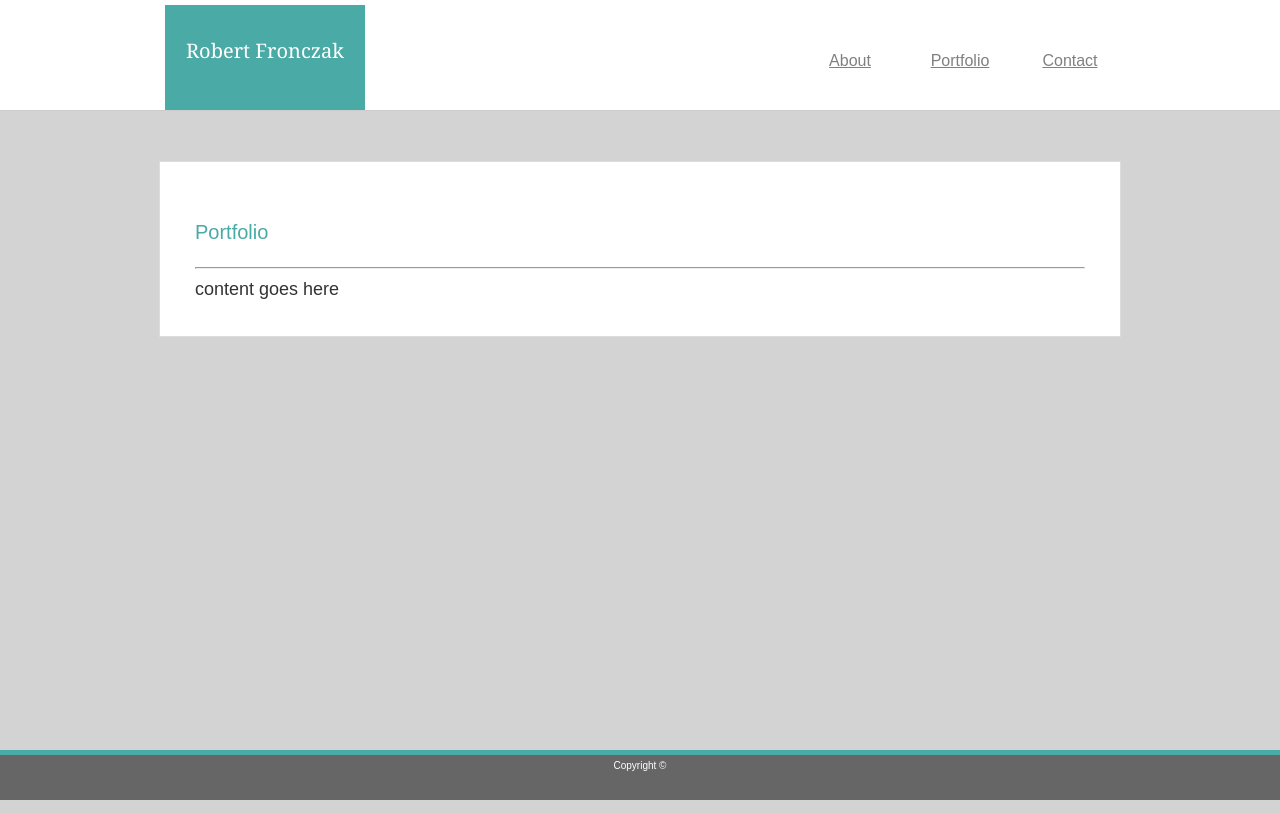
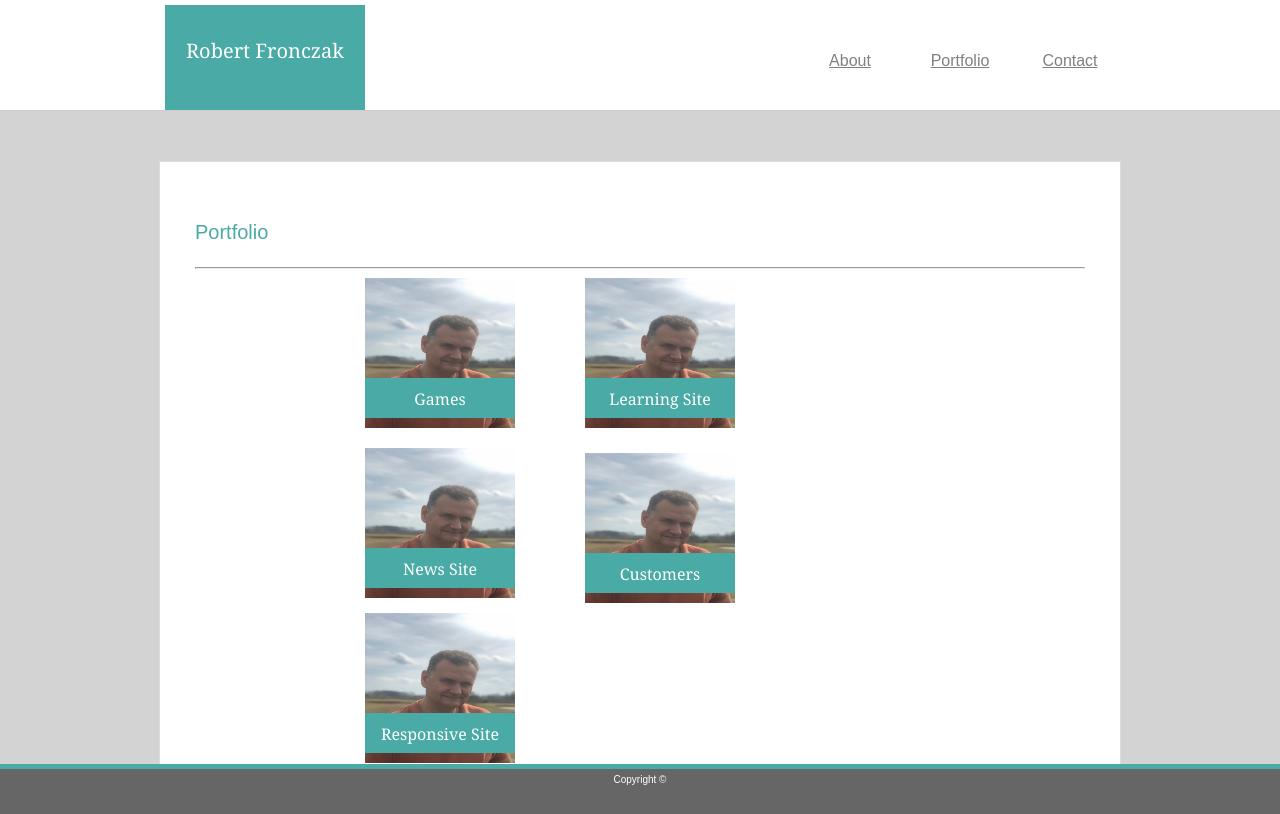
Before and after one commit to BFronz/Basic-Portfolio, a plain HTML site: page portfolio.html in a window 1280 px wide. Drawn offline with Linux system fonts and the light colour scheme.

Commit message:
portfolio and contact body added

```diff
--- a/assets/style.css
+++ b/assets/style.css
@@ -183,3 +183,63 @@ a:link {
     margin: 4px 2px;
     cursor: pointer;
   }
+
+
+  #portfilio-info {
+  width: 550px;
+    margin: auto;
+    position: relative;
+    height:500px;
+    background-color: white;
+    /* border: 1px solid black; */
+
+}
+
+.p1 {
+    position: absolute;
+    top: 0px;
+    left: 0px;
+}
+
+.p2 {
+    position: absolute;
+    top: 170px;
+
+}
+
+.p3 {
+    position: absolute;
+    top: 335px;
+
+}
+
+
+.p4 {
+    position: absolute;
+    top:  0px;
+    left: 220px;
+}
+
+.p5 {
+    position: absolute;
+    top:  175px;
+    left: 220px;
+}
+
+
+
+
+.a1 {
+    padding: 10px;
+    font-family: 'Georgia', Times, Times New Roman, serif;
+    text-align: center;
+    font-size: 16px;
+    width: 130px;
+    height: 20px;
+    position: absolute;
+    background-color: #4aaaa5;
+    color: #ffffff;
+    overflow: hidden;
+    margin-top: 100px;
+
+}
--- a/portfolio.html
+++ b/portfolio.html
@@ -46,7 +46,39 @@
 
         <hr>
 
-        content goes here
+        <div id="portfilio-info">
+
+            <section class="p1">
+                <img src="images/bfronz.jpeg" width="150" height="150">
+                <article class="a1">Games</article>
+
+            </section>
+
+            <section  class="p2">
+                <img src="images/bfronz.jpeg" width="150" height="150">
+                <article class="a1">News Site</article>
+
+            </section>
+
+            <section class="p3">
+                <img src="images/bfronz.jpeg" width="150" height="150">
+                <article class="a1">Responsive Site</article>
+            </section>
+
+
+            <section class="p4">
+                <img src="images/bfronz.jpeg" width="150" height="150">
+                <article class="a1">Learning Site</article>
+            </section>
+
+            <section class="p5">
+                <img src="images/bfronz.jpeg" width="150" height="150">
+                <article class="a1">Customers</article>
+            </section>
+
+            <!--  <section class="a1">11</section> -->
+
+        </div>
         </div>
 
   </div>
```
